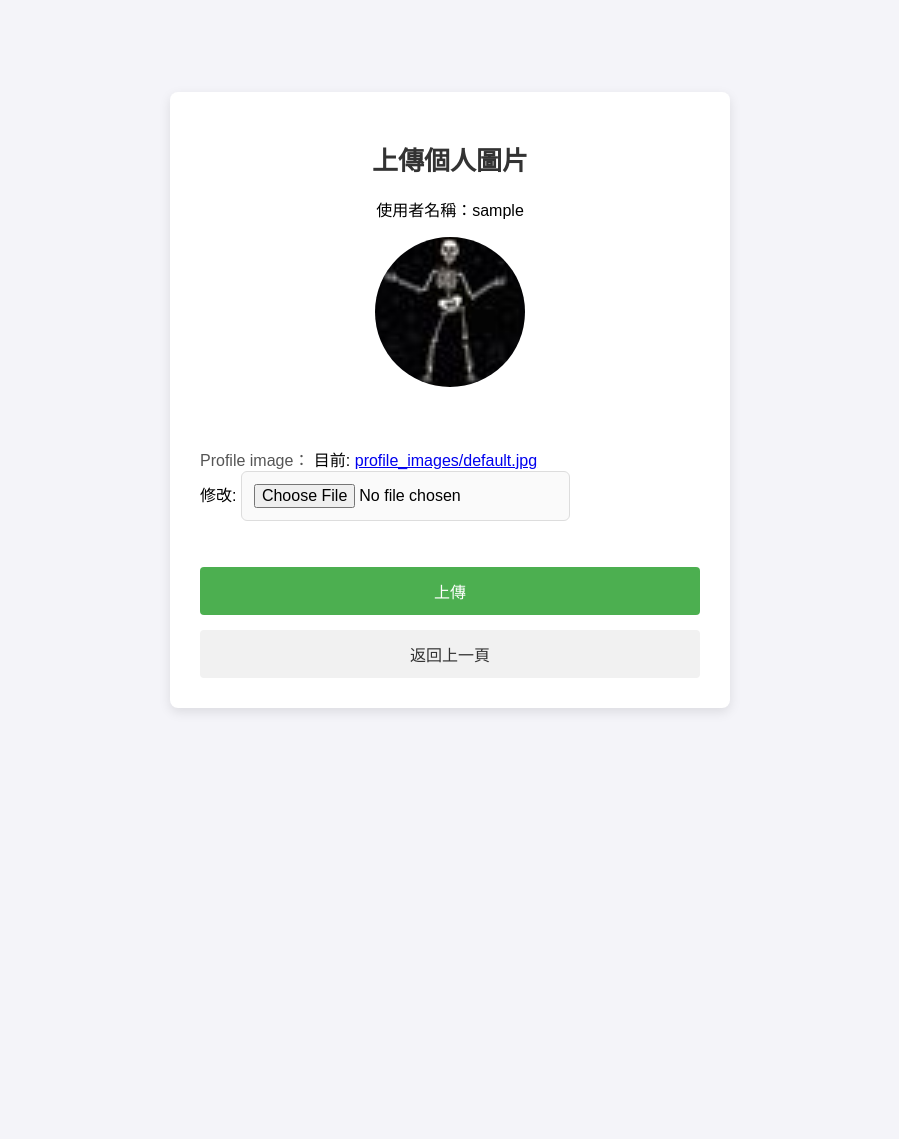
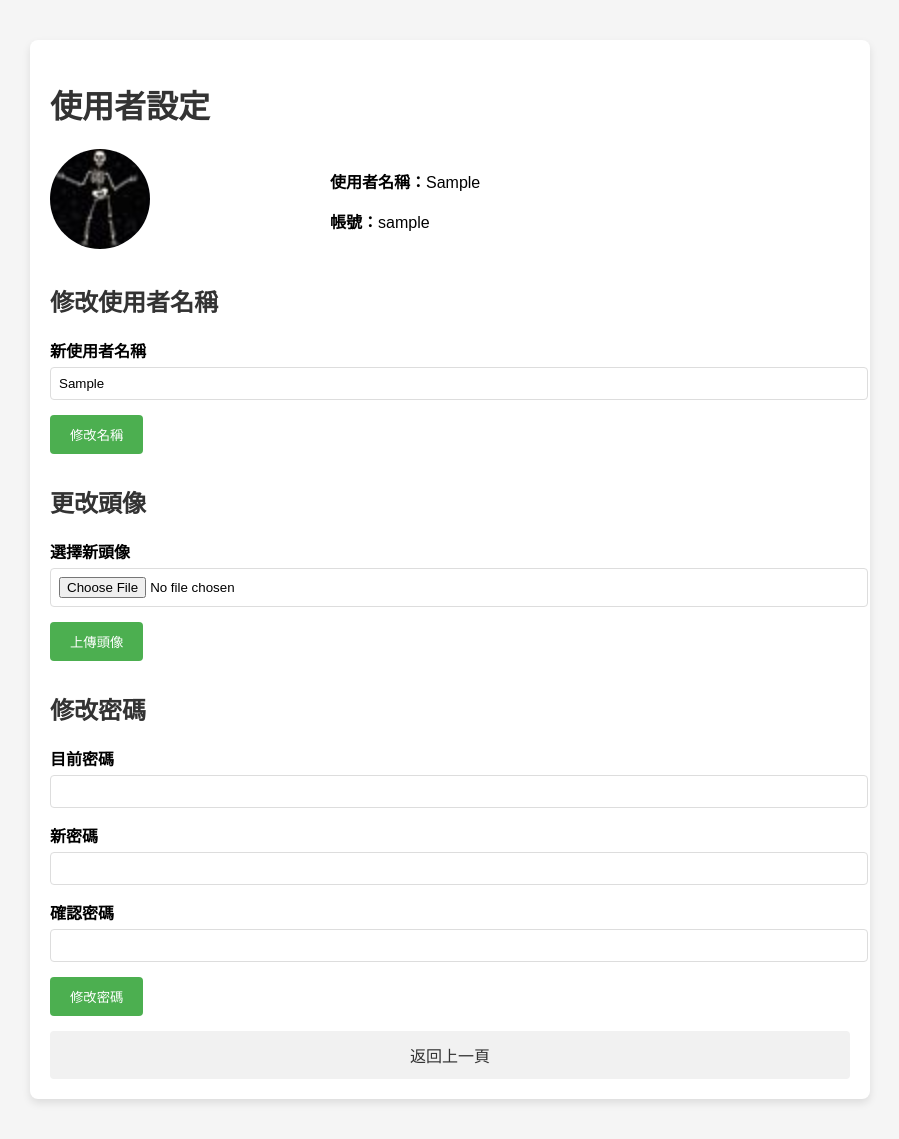
Before and after one commit to fgh09101010/cryptocurrency, a Django app: page /upload/ in a window 1280 px wide. Shown: the whole page, without its empty margins (190-1089 px from the left). Before the commit the page ends 712 px from the top, so only its background shows below. Run offline with Django 5.2, Linux system fonts and the light colour scheme; the visitor is signed in with stand-in values (Sample User, id 1).

Commit message:
使用者設定界面更新

```diff
--- a/cryptocurrency/main/templates/upload.html
+++ b/cryptocurrency/main/templates/upload.html
@@ -3,36 +3,81 @@
 <head>
     <meta charset="UTF-8">
     <meta name="viewport" content="width=device-width, initial-scale=1.0">
-    <title>上傳個人圖片</title>
+    <title>使用者設定</title>
     {% load static %}
     <link rel="stylesheet" href="{% static 'css/styles.css' %}">
 </head>
-<body class="upload-body">
+<body class="upload-user-settings-body">
 
-    <div class="upload-container">
-        <h1>上傳個人圖片</h1>
+    <div class="upload-user-settings-container">
+        <h1>使用者設定</h1>
 
-        <!-- Display current avatar if exists -->
-        <div class="avatar-container">
+        <!-- User Avatar and Basic Info -->
+        <div class="upload-profile-info-container">
             {% if user.is_authenticated %}
-                <p>使用者名稱：{{ user.username }}</p>
-                <div><img src="{{ user.profile.profile_image.url }}" alt="Profile Image"></div>
+                <div class="upload-avatar-section">
+                    <img src="{{ user.profile.profile_image.url }}" alt="Profile Image" class="upload-profile-avatar">
+                </div>
+                <div class="upload-user-details">
+                    <p><strong>使用者名稱：</strong>{{ user.first_name }}</p>
+                    <p><strong>帳號：</strong>{{ user.username }}</p>
+                </div>
             {% else %}
-                <p>尚未上傳頭像</p>
+                <p>尚未登入</p>
             {% endif %}
         </div>
 
-        <form method="post" enctype="multipart/form-data" class="upload-form">
-            {% csrf_token %}
-            <div class="upload-form-group">
-                {{ form.as_p }}
-            </div>
-            <button type="submit" class="upload-button">上傳</button>
-        </form>
+        <!-- Update Username Form -->
+        <section class="upload-form-section">
+            <h2>修改使用者名稱</h2>
+            <form method="post" class="upload-update-username-form">
+                {% csrf_token %}
+                <div class="upload-form-group">
+                    <label for="username">新使用者名稱</label>
+                    <input type="text" name="username" id="username" value="{{ user.first_name }}" required>
+                </div>
+                <button type="submit" class="upload-submit-button">修改名稱</button>
+            </form>
+        </section>
+
+        <!-- Update Profile Image Form -->
+        <section class="upload-form-section">
+            <h2>更改頭像</h2>
+            <form method="post" enctype="multipart/form-data" class="upload-update-avatar-form">
+                {% csrf_token %}
+                <div class="upload-form-group">
+                    <label for="profile_image">選擇新頭像</label>
+                    <input type="file" name="profile_image" id="profile_image" accept="image/*">
+                </div>
+                <button type="submit" class="upload-submit-button">上傳頭像</button>
+            </form>
+        </section>
+
+        <!-- Update Password Form -->
+        <section class="upload-form-section">
+            <h2>修改密碼</h2>
+            <form method="post" class="upload-update-password-form">
+                {% csrf_token %}
+                <div class="upload-form-group">
+                    <label for="current_password">目前密碼</label>
+                    <input type="password" name="current_password" id="current_password" required>
+                </div>
+                <div class="upload-form-group">
+                    <label for="password">新密碼</label>
+                    <input type="password" name="password" id="password" required>
+                </div>
+                <div class="upload-form-group">
+                    <label for="password_confirm">確認密碼</label>
+                    <input type="password" name="password_confirm" id="password_confirm" required>
+                </div>
+                <button type="submit" class="upload-submit-button">修改密碼</button>
+            </form>
+        </section>
 
         <!-- Back Button -->
-        <a href="javascript:history.back()" class="back-button">返回上一頁</a>
-
+        <div class="upload-back-button-container">
+            <a href="javascript:history.back()" class="upload-back-button">返回上一頁</a>
+        </div>
     </div>
 
 </body>
--- a/cryptocurrency/static/css/styles.css
+++ b/cryptocurrency/static/css/styles.css
@@ -3,102 +3,85 @@
     text-align: center;
 }
 
-        /* Upload Page Styles */
-        .upload-body {
+/* General Styles */
+body {
     font-family: Arial, sans-serif;
-            background-color: #f4f4f9;
+    background-color: #f5f5f5;
     margin: 0;
     padding: 0;
-            display: flex;
-            justify-content: center;
-            align-items: center;
-            height: 100vh;
 }
 
-        .upload-container {
-            background-color: white;
-            padding: 30px;
-            border-radius: 8px;
-            box-shadow: 0 4px 12px rgba(0, 0, 0, 0.1);
-            width: 100%;
-            max-width: 500px;
+h1, h2 {
+    color: #333;
 }
 
-        .upload-container h1 {
-            text-align: center;
-            color: #333;
-            font-size: 26px;
-            margin-bottom: 20px;
-            font-weight: bold;
+.upload-user-settings-container {
+    max-width: 800px;
+    margin: 40px auto;
+    background-color: #fff;
+    padding: 20px;
+    border-radius: 8px;
+    box-shadow: 0 4px 8px rgba(0, 0, 0, 0.1);
 }
 
-        .upload-form {
+.upload-profile-info-container {
     display: flex;
-            flex-direction: column;
+    align-items: center;
+    justify-content: space-between;
+    margin-bottom: 20px;
+}
+
+.upload-avatar-section {
+    flex: 1;
+}
+
+.upload-profile-avatar {
+    width: 100px;
+    height: 100px;
+    border-radius: 50%;
+    object-fit: cover;
+}
+
+.upload-user-details {
+    flex: 2;
+    padding-left: 20px;
+}
+
+.upload-form-section {
+    margin-top: 30px;
 }
 
 .upload-form-group {
     margin-bottom: 15px;
 }
 
-        .upload-form-group label {
-            font-size: 16px;
-            margin-bottom: 8px;
-            color: #555;
+label {
+    display: block;
+    font-weight: bold;
+    margin-bottom: 5px;
 }
 
-        .upload-form-group input[type="file"] {
-            font-size: 16px;
-            padding: 12px;
+input[type="text"], input[type="password"], input[type="file"] {
+    width: 100%;
+    padding: 8px;
     border: 1px solid #ddd;
-            border-radius: 6px;
-            background-color: #fafafa;
-            transition: border-color 0.3s;
+    border-radius: 4px;
 }
 
-        .upload-form-group input[type="file"]:focus {
-            border-color: #4CAF50;
-            outline: none;
-        }
-
-        .upload-button {
-            padding: 12px 25px;
+.upload-submit-button {
     background-color: #4CAF50;
     color: white;
+    padding: 10px 20px;
     border: none;
     border-radius: 4px;
     cursor: pointer;
-            font-size: 16px;
-            text-align: center;
-            width: 100%;
-            margin-top: 15px;
-            transition: background-color 0.3s;
-            text-decoration: none;
 }
 
-        .upload-button:hover {
+.upload-submit-button:hover {
     background-color: #45a049;
 }
 
-        .upload-button:focus {
-            outline: none;
-        }
-
-        /* Styling for the current avatar display */
-        .avatar-container {
-            text-align: center;
-            margin-bottom: 20px;
-        }
-
-        .avatar-container img {
-            width: 150px;
-            height: 150px;
-            border-radius: 50%;
-            object-fit: cover;
-            margin-bottom: 20px;
-        }
-
-        .back-button {
+.upload-back-button {
     display: block;
     text-align: center;
     background-color: #f1f1f1;
@@ -110,6 +93,6 @@
     font-size: 16px;
 }
 
-        .back-button:hover {
+.upload-back-button:hover {
     background-color: #ddd;
 }
```
Lines whose indentation alone changed are shown as unchanged.
